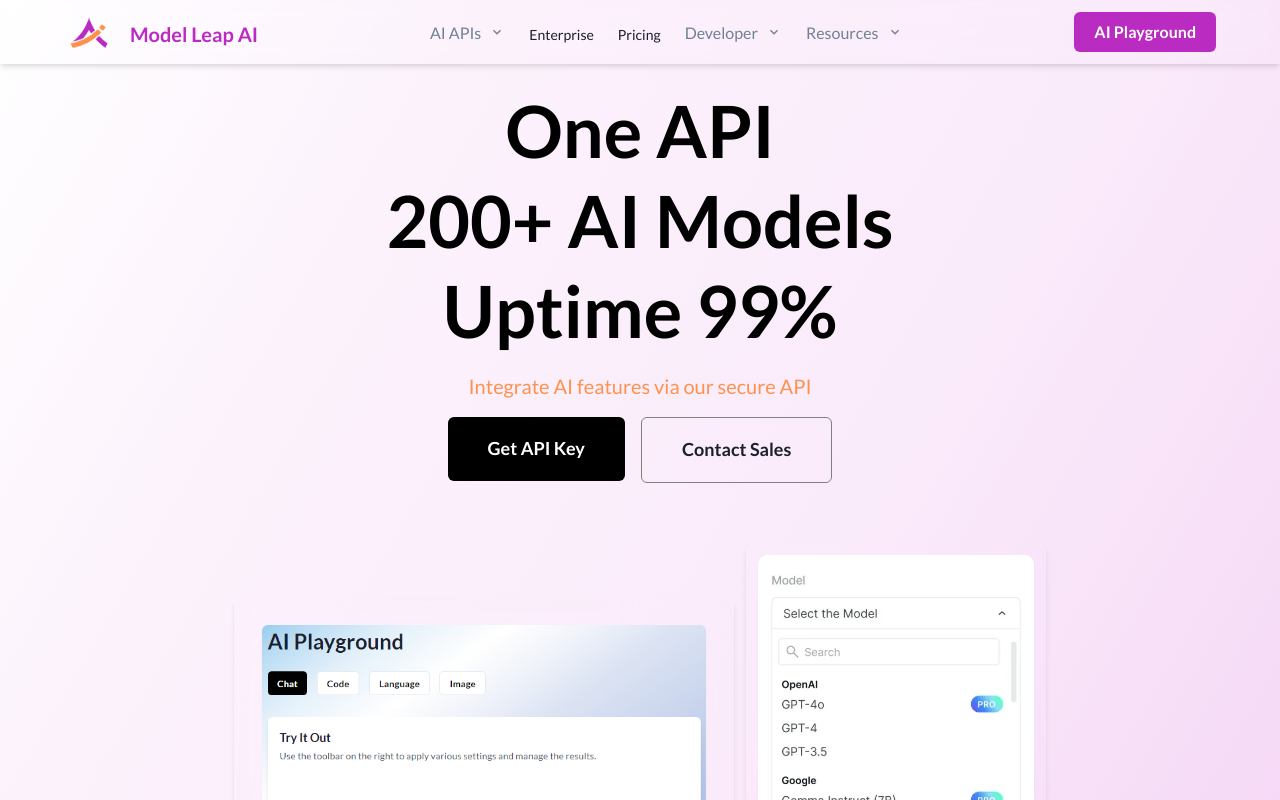
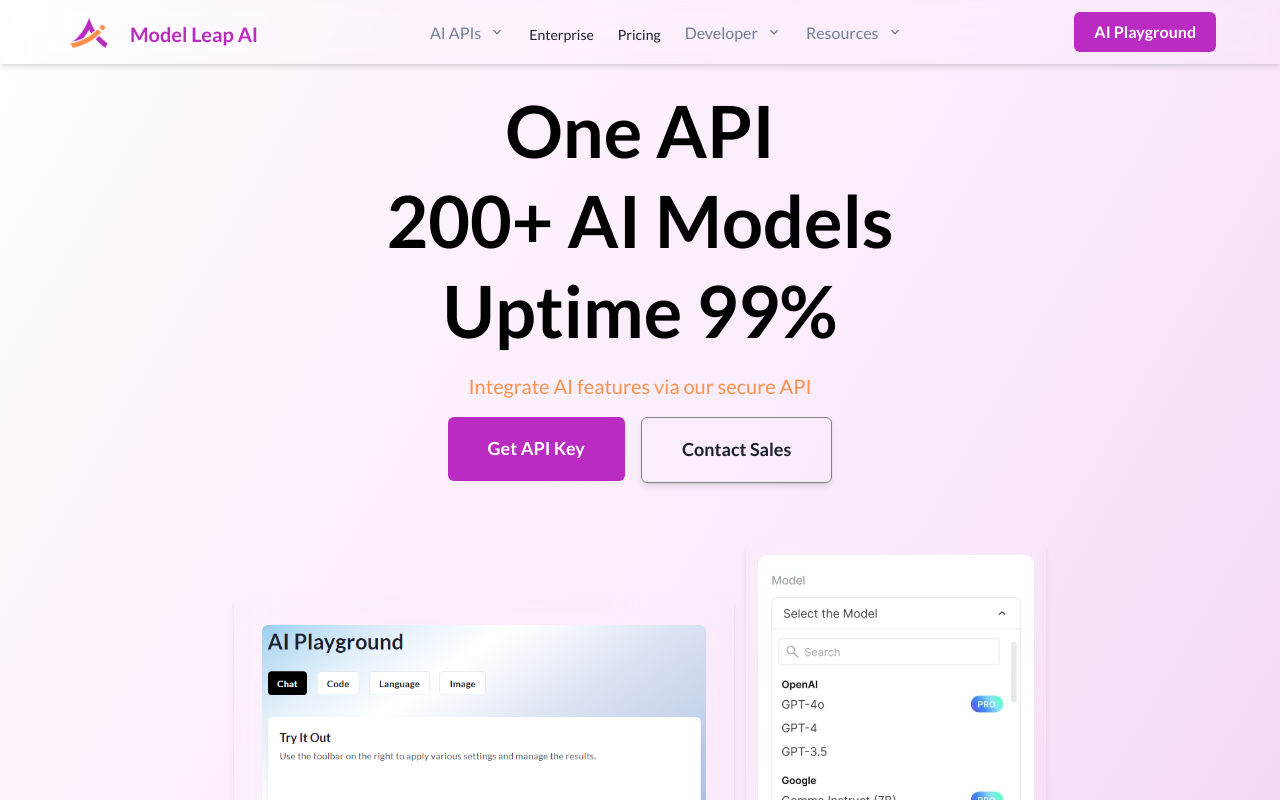
Before and after one commit to Arsalanbashir831/ModelLeap-AI, a React (Vite) app: page / in a window 1280 px wide. Shown: the top 800 px of the page. Built offline with nearby package versions, Linux system fonts and the light colour scheme.

Commit message:
hero section ui changes - landing

```diff
--- a/src/Components/LandingPage/Hero.jsx
+++ b/src/Components/LandingPage/Hero.jsx
@@ -66,7 +66,7 @@
         >
           <Stack direction={{ base: "column", md: "row" }} spacing={4}>
             <Button
-              bg={"black"}
+              bg={primaryColorPurple}
               size="lg"
               textColor={"white"}
               variant="solid"
@@ -80,10 +80,11 @@
               border={"1px solid gray"}
               colorScheme="gray"
               size="lg"
+              boxShadow={"md"}
               variant="outline"
               px={10}
               py={8}
-              _hover={{ bg: primaryColorPurple, color: "white" }}
+              _hover={{ bg: primaryColorOrange, color: "white", border: "none" }}
             >
               Contact Sales
             </Button>
```
